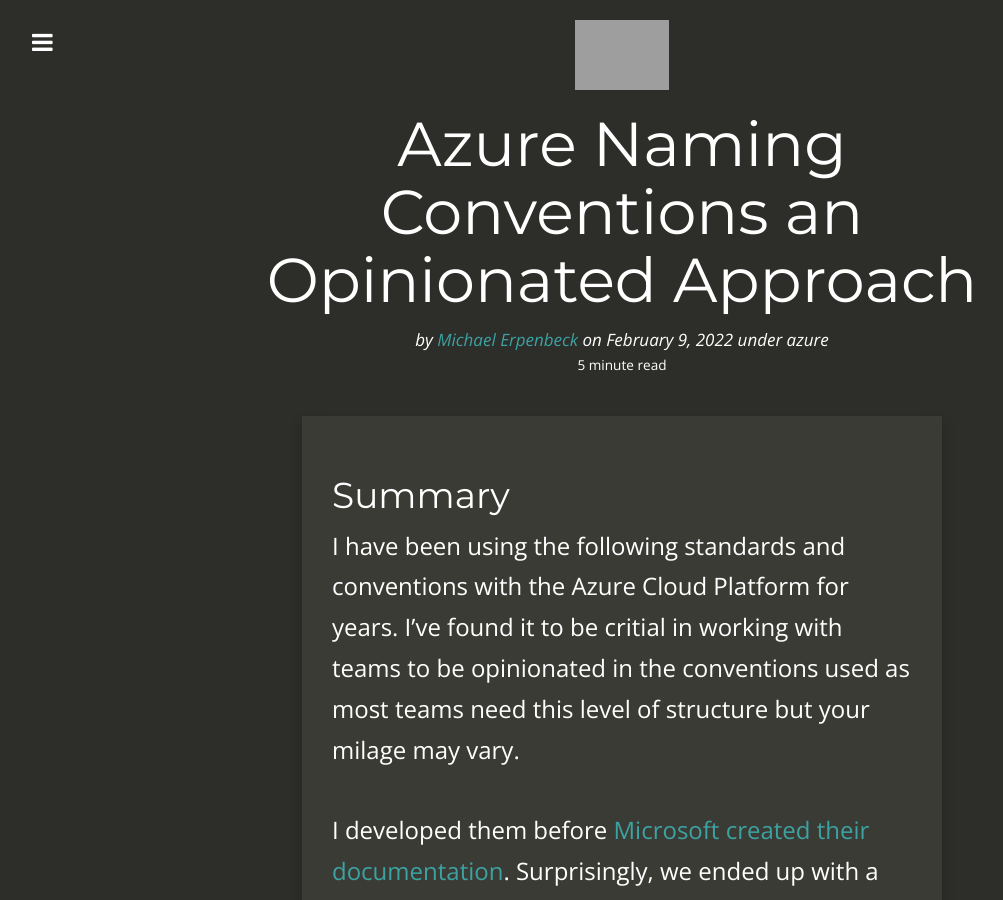
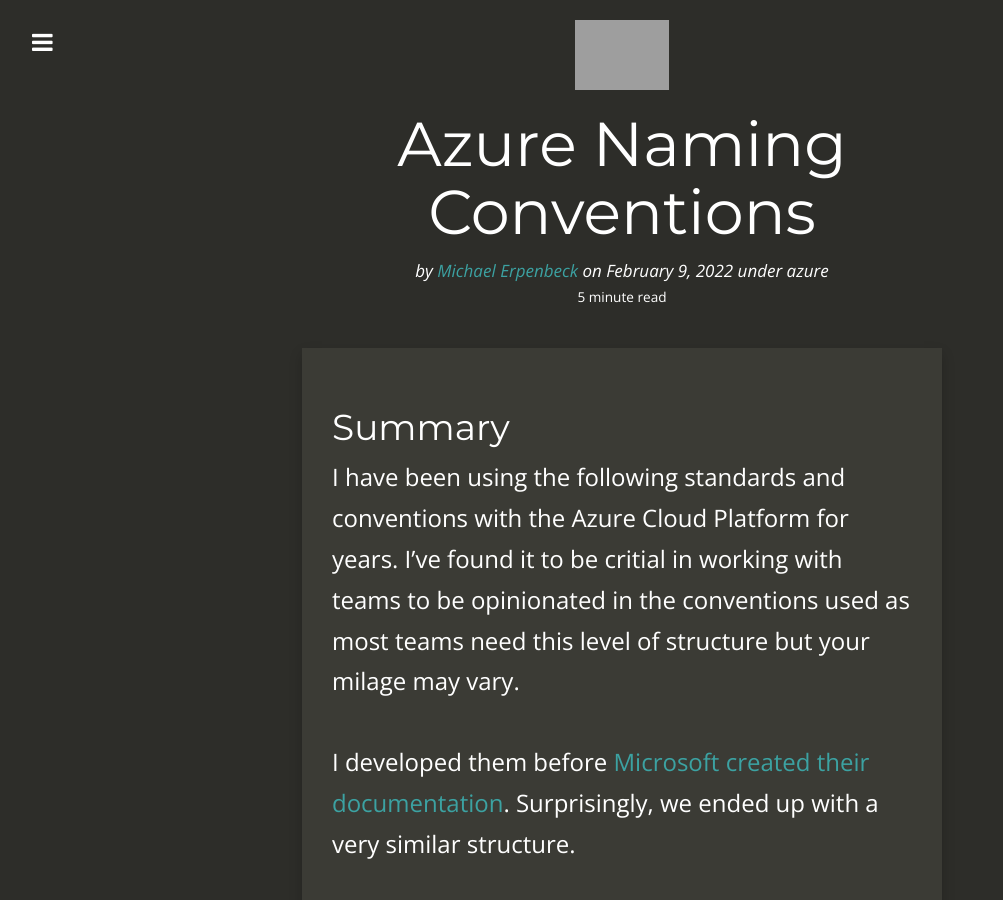
Before and after one commit to GitMje/gitmje.github.io, a Jekyll site: the page built from _posts/2022-02-09-azure-naming-conventions.md, in a window 1280 px wide and 900 px high. Shown: the whole window, without its empty margins (18-1021 px from the left). Built offline with Jekyll 4.4.1, drawn with Linux system fonts in a browser that asks for light colours; nearby versions of some CDN libraries; grey boxes are pictures that could not be loaded.

Commit message:
Change title

```diff
--- a/_posts/2022-02-09-azure-naming-conventions.md
+++ b/_posts/2022-02-09-azure-naming-conventions.md
@@ -1,6 +1,6 @@
 ---
 layout: post
-title: Azure Naming Conventions an Opinionated Approach
+title: Azure Naming Conventions
 date: 2022-02-09 22:00:00
 author: Michael Erpenbeck
 summary: Azure naming conventions
```
